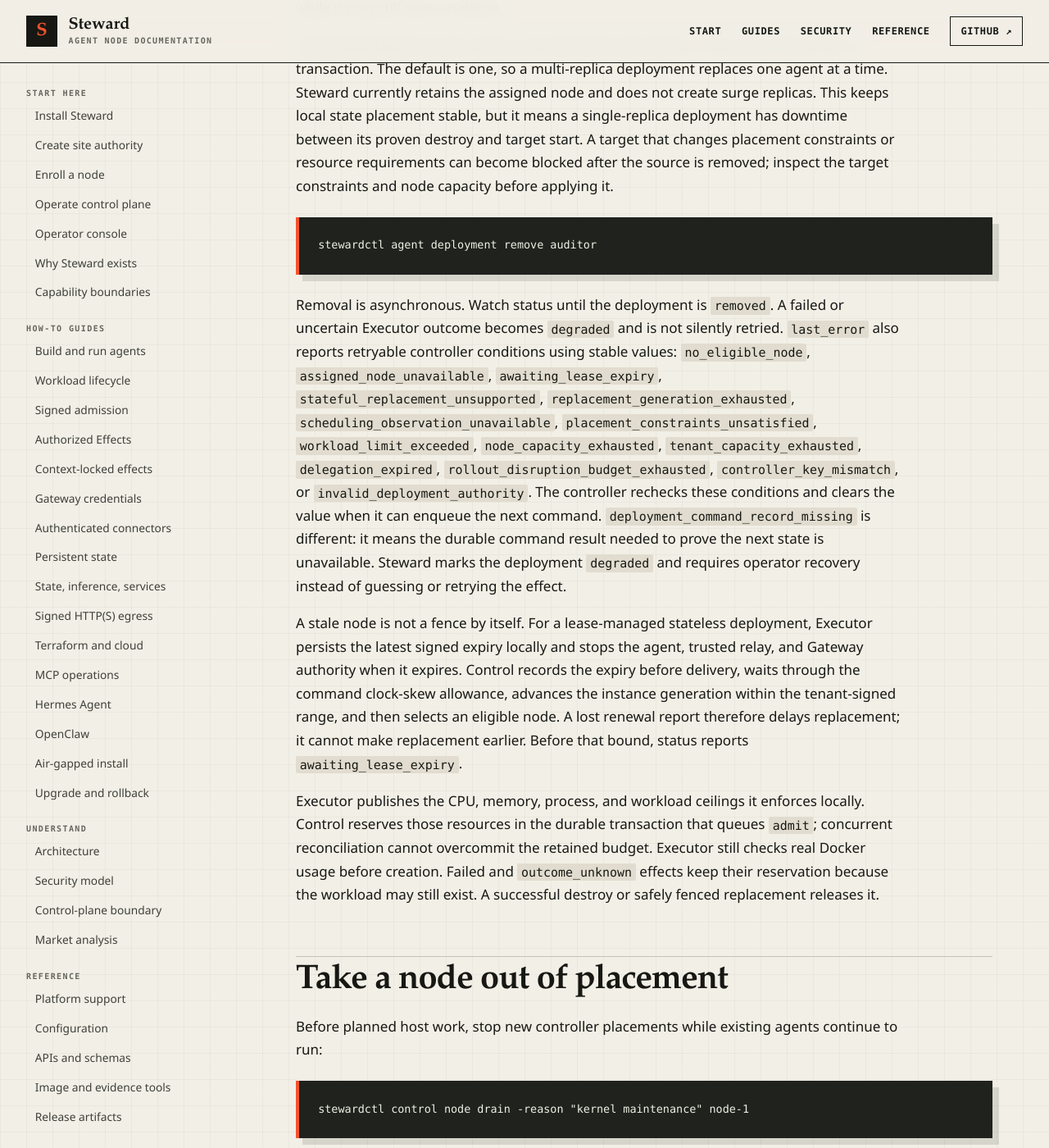
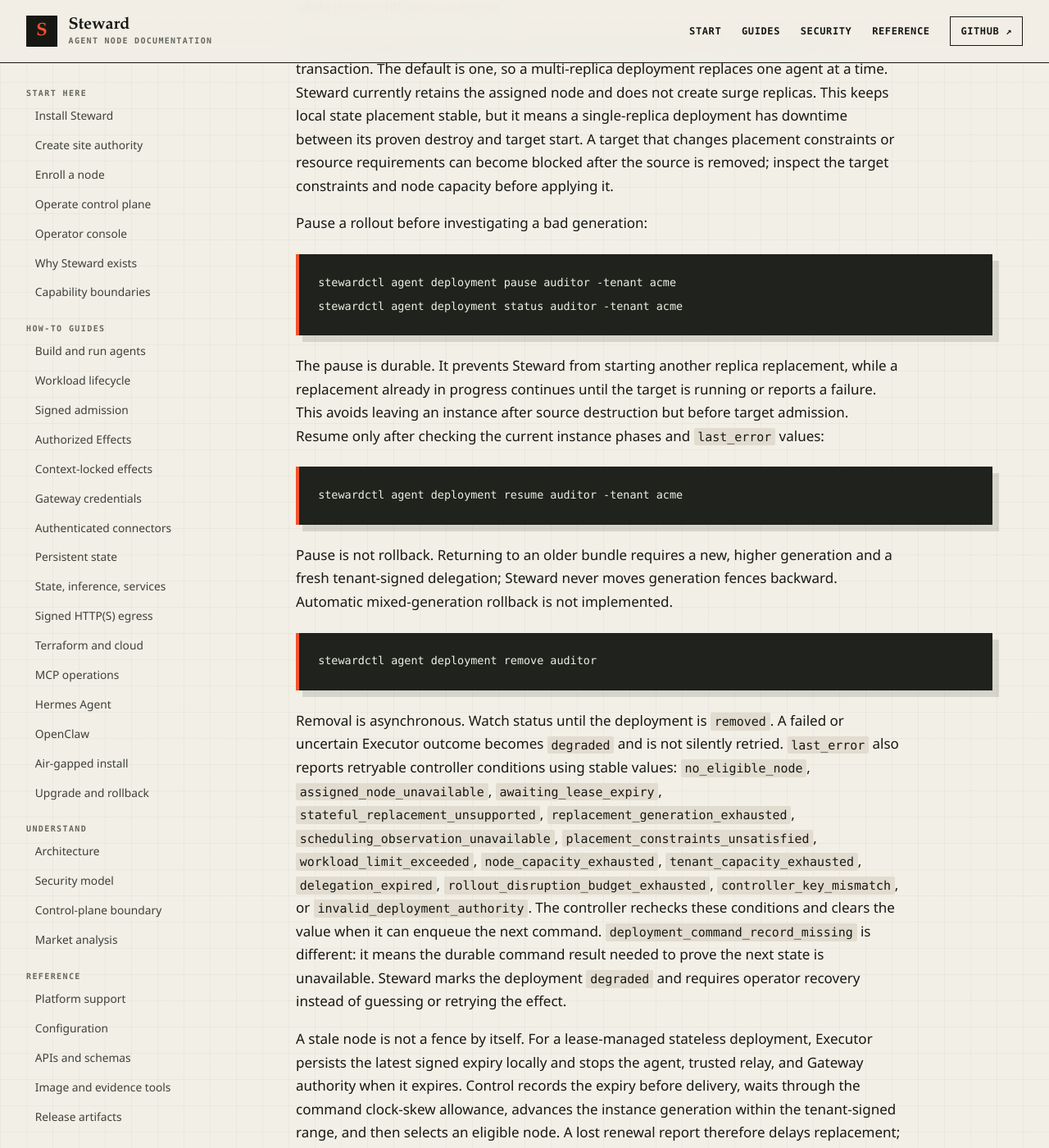
Before and after one commit to hardrails/steward, a Jekyll site: the page built from docs/guides/build-agents.md, in a window 1280 px wide and 1400 px high, scrolled down 5436 px. Shown: the whole window at 82% size. Built offline with Jekyll 4.4.1, drawn with Linux system fonts in a browser that asks for light colours; some of the changed text lies outside the part shown.

Commit message:
docs: explain safe rollout pauses
Give operators a concise incident workflow for stopping new replacements, checking status, and resuming without implying that pause is automatic rollback.

The limitations and roadmap now state the remaining mixed-generation rollback gap explicitly.

Co-authored-by: OpenAI Codex <codex@openai.com>

Reviewed-by: OpenAI Codex <codex@openai.com>

````diff
--- a/docs/guides/build-agents.md
+++ b/docs/guides/build-agents.md
@@ -212,6 +212,27 @@ changes placement constraints or resource requirements can become blocked after
 the source is removed; inspect the target constraints and node capacity before
 applying it.
 
+Pause a rollout before investigating a bad generation:
+
+```console
+stewardctl agent deployment pause auditor -tenant acme
+stewardctl agent deployment status auditor -tenant acme
+```
+
+The pause is durable. It prevents Steward from starting another replica
+replacement, while a replacement already in progress continues until the target
+is running or reports a failure. This avoids leaving an instance after source
+destruction but before target admission. Resume only after checking the current
+instance phases and `last_error` values:
+
+```console
+stewardctl agent deployment resume auditor -tenant acme
+```
+
+Pause is not rollback. Returning to an older bundle requires a new, higher
+generation and a fresh tenant-signed delegation; Steward never moves generation
+fences backward. Automatic mixed-generation rollback is not implemented.
+
 ```console
 stewardctl agent deployment remove auditor
 ```
@@ -262,8 +283,9 @@ deployment instances that have an eligible destination and budget room. A
 replacement is admitted only after the old runtime reports successful destroy,
 and its instance generation advances so delayed commands cannot affect it.
 
-Set the budget when applying a deployment. `1` is the default; `0` pauses
-voluntary movement without changing desired state:
+Set the budget when applying a deployment. `1` is the default; `0` prevents both
+rollout and node-drain movement from starting. To pause only an active rollout,
+use `agent deployment pause` instead:
 
 ```console
 stewardctl agent deployment apply auditor -tenant acme -max-unavailable 1
````
Also changed, not shown: docs/limitations.md (+5 -2 lines), docs/product/roadmap.md (+3 -2 lines), docs/reference/api.md (+5 -1 lines).
